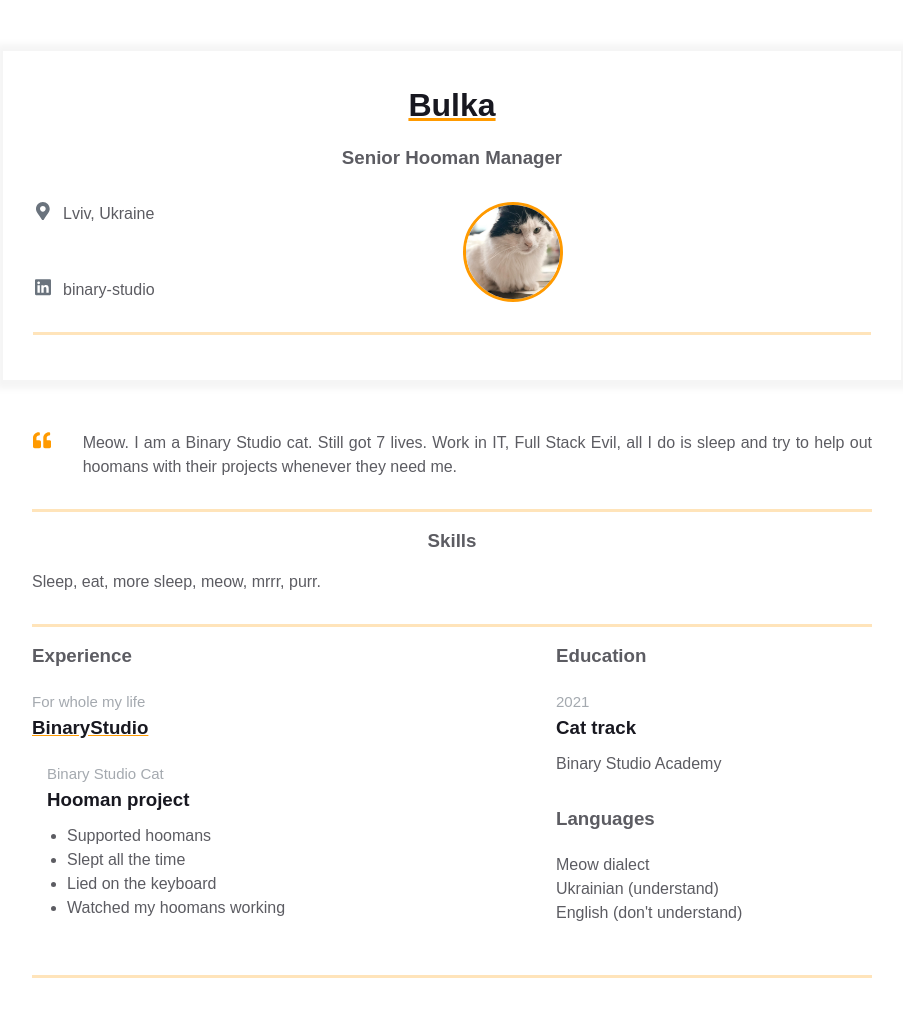
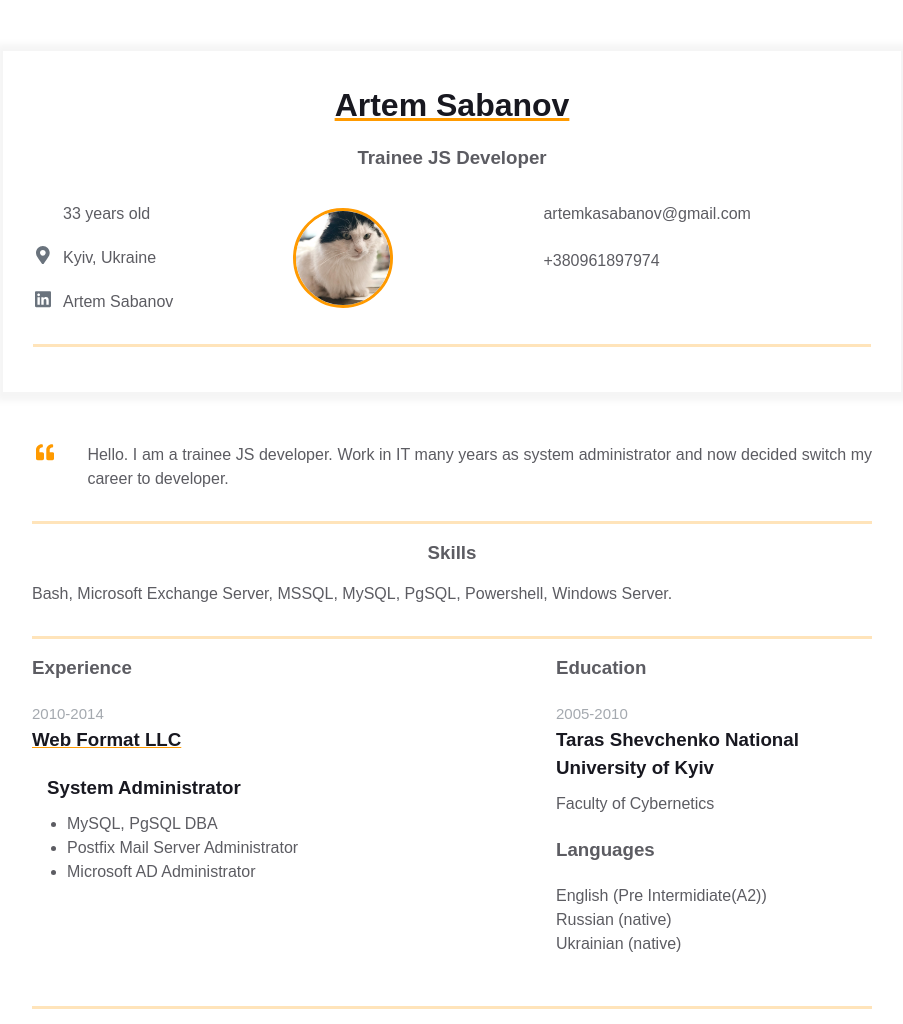
Before and after one commit to breakingthel4w/homepage, a plain HTML site: page index.html in a window 1280 px wide. Shown: the whole page, without its empty margins (188-1091 px from the left). Before the commit the page ends 993 px from the top, so only its background shows below. Drawn offline with Linux system fonts and the light colour scheme.

Commit message:
Add personal info

```diff
--- a/index.html
+++ b/index.html
@@ -11,11 +11,23 @@
 		<div class="resume">
 		  <div class="container">
 			<div class="resume__block">
-			  <h1 class="contact-info__header">Bulka</h1>
-			  <h3 class="contact-info__sub-header">Senior Hooman Manager</h3>
+			  <h1 class="contact-info__header">Artem Sabanov</h1>
+			  <h3 class="contact-info__sub-header">Trainee JS Developer</h3>
 
 			  <div class="contact_info_container fh">
 				<div class="contact-info__block">
+					<a href="" rel="author" class="contact-info__item">
+						<div class="contact-info__item-icon-wrapper">
+						  <svg class="contact-info__item-icon" xmlns="http://www.w3.org/2000/svg" viewBox="0 0 384 512">
+							<!---
+							<path
+							  d="M172.268 501.67C26.97 291.031 0 269.413 0 192 0 85.961 85.961 0 192 0s192 85.961 192 192c0 77.413-26.97 99.031-172.268 309.67-9.535 13.774-29.93 13.773-39.464 0zM192 272c44.183 0 80-35.817 80-80s-35.817-80-80-80-80 35.817-80 80 35.817 80 80 80z">
+							</path>
+							--->
+						  </svg>
+						</div>
+						<span>33 years old</span>
+					</a>
 					<a href="" rel="author" class="contact-info__item">
 						<div class="contact-info__item-icon-wrapper">
 						  <svg class="contact-info__item-icon" xmlns="http://www.w3.org/2000/svg" viewBox="0 0 384 512">
@@ -24,9 +36,9 @@
 							</path>
 						  </svg>
 						</div>
-						<span>Lviv, Ukraine</span>
+						<span>Kyiv, Ukraine</span>
 					</a>
-					<a href="https://ua.linkedin.com/company/binary-studio_241166" rel="author" class="contact-info__item">
+					<a href="https://www.linkedin.com/in/%D0%B0%D1%80%D1%82%D1%91%D0%BC-%D1%81%D0%B0%D0%B1%D0%B0%D0%BD%D0%BE%D0%B2-33294439/" rel="author" class="contact-info__item">
 						<div class="contact-info__item-icon-wrapper">
 						  <svg class="contact-info__item-icon" xmlns="http://www.w3.org/2000/svg" viewBox="0 0 448 512">
 							<path
@@ -34,12 +46,53 @@
 							</path>
 						  </svg>
 						</div>
-						<span>binary-studio</span>
-					  </a>
+						<span>Artem Sabanov</span>
+					</a>
 				</div>
 
-								<div class="contact-info__block contact-info__block--center">
+				<div class="contact-info__block contact-info__block--center">
 				  <img class="contact-info__avatar" src="assets/bulka.jpg" alt="Avatar">
+				</div>
+
+				<div class="contact-info__block">
+					<a href="" rel="author" class="contact-info__item">
+						<div class="contact-info__item-icon-wrapper">
+						  <svg class="contact-info__item-icon" xmlns="http://www.w3.org/2000/svg" viewBox="0 0 384 512">
+							<!---
+							<path
+							  d="M172.268 501.67C26.97 291.031 0 269.413 0 192 0 85.961 85.961 0 192 0s192 85.961 192 192c0 77.413-26.97 99.031-172.268 309.67-9.535 13.774-29.93 13.773-39.464 0zM192 272c44.183 0 80-35.817 80-80s-35.817-80-80-80-80 35.817-80 80 35.817 80 80 80z">
+							</path>
+							--->
+						  </svg>
+						</div>
+						<span>artemkasabanov@gmail.com</span>
+					</a>
+					<a href="" rel="author" class="contact-info__item">
+						<div class="contact-info__item-icon-wrapper">
+						  <svg class="contact-info__item-icon" xmlns="http://www.w3.org/2000/svg" viewBox="0 0 384 512">
+							<!---
+							<path
+							  d="M172.268 501.67C26.97 291.031 0 269.413 0 192 0 85.961 85.961 0 192 0s192 85.961 192 192c0 77.413-26.97 99.031-172.268 309.67-9.535 13.774-29.93 13.773-39.464 0zM192 272c44.183 0 80-35.817 80-80s-35.817-80-80-80-80 35.817-80 80 35.817 80 80 80z">
+							</path>
+							--->
+						  </svg>
+						</div>
+						<span>+380961897974</span>
+					</a>
+					<a href="https://www.linkedin.com/in/%D0%B0%D1%80%D1%82%D1%91%D0%BC-%D1%81%D0%B0%D0%B1%D0%B0%D0%BD%D0%BE%D0%B2-33294439/" rel="author" class="contact-info__item">
+						<div class="contact-info__item-icon-wrapper">
+						  <svg class="contact-info__item-icon" xmlns="http://www.w3.org/2000/svg" viewBox="0 0 448 512">
+							<!---
+							<path
+							  d="M172.268 501.67C26.97 291.031 0 269.413 0 192 0 85.961 85.961 0 192 0s192 85.961 192 192c0 77.413-26.97 99.031-172.268 309.67-9.535 13.774-29.93 13.773-39.464 0zM192 272c44.183 0 80-35.817 80-80s-35.817-80-80-80-80 35.817-80 80 35.817 80 80 80z">
+							</path>
+							--->
+						  </svg>
+						</div>
+						<!---
+						<span>Artem Sabanov</span>
+						--->
+					</a>
 				</div>
 
 				<div class="contact-info__block"></div>
@@ -58,10 +111,8 @@
 				</path>
 			  </svg>
 			</div>
-			<p class="intro_text">Meow.
-			  I am a Binary Studio cat. Still got 7 lives. Work in IT, Full Stack Evil,
-			  all I do is sleep and try to help out hoomans with their projects whenever
-			  they need me.
+			<p class="intro_text">Hello.
+				I am a trainee JS developer. Work in IT many years as system administrator and now decided switch my career to developer.
 			</p>
 		  </div>
 		</div>
@@ -71,7 +122,7 @@
 		<div class="resume__block">
 		  <div class="skills">
 			<h3 class="skills__header">Skills</h3>
-			<p class="skills__text">Sleep, eat, more sleep, meow, mrrr, purr. </p>
+			<p class="skills__text">Bash, Microsoft Exchange Server, MSSQL, MySQL, PgSQL, Powershell, Windows Server. </p>
 		  </div>
 		</div>
 	</div>
@@ -85,18 +136,17 @@
 						<h3 class="experiences__header">Experience</h3>
 						<div class="experiences__company">
 						  <div class="experiences__company-header">
-							<span class="experiences__company-header-durability">For whole my life</span>
-							<h3 class="experiences__company-header-name">BinaryStudio</h3>
+							<span class="experiences__company-header-durability">2010-2014</span>
+							<h3 class="experiences__company-header-name">Web Format LLC</h3>
 						  </div>
 
 						  <div class="experiences__company-project">
-							<span class="experiences__company-project-role">Binary Studio Cat</span>
-							<h3 class="experiences__company-project-name">Hooman project</h3>
+							<!---<span class="experiences__company-project-role">Binary Studio Cat</span>--->
+							<h3 class="experiences__company-project-name">System Administrator</h3>
 							<ul class="experiences__company-project-responsibilities">
-							  <li>Supported hoomans</li>
-							  <li>Slept all the time</li>
-							  <li>Lied on the keyboard</li>
-							  <li>Watched my hoomans working</li>
+							  <li>MySQL, PgSQL DBA</li>
+							  <li>Postfix Mail Server Administrator</li>
+							  <li>Microsoft AD Administrator</li>
 							</ul>
 						  </div>
 						</div>
@@ -108,22 +158,22 @@
 						<div class="additional-info__education">
 						  <h3 class="additional-info__education-header">Education</h3>
 						  <div class="additional-info__education-university">
-							<span class="additional-info__education-university-durability">2021</span>
-							<h3 class="additional-info__education-university-speciality">Cat track</h3>
-							<p class="additional-info__education-university-name">Binary Studio Academy</p>
+							<span class="additional-info__education-university-durability">2005-2010</span>
+							<h3 class="additional-info__education-university-speciality">Taras Shevchenko National University of Kyiv</h3>
+							<p class="additional-info__education-university-name">Faculty of Cybernetics</p>
 						  </div>
 						</div>
 
 						<div class="additional-info__languages">
 						  <h3 class="additional-info__languages-header">Languages</h3>
 						  <p class="additional-info__languages-item">
-							Meow dialect
+							English (Pre Intermidiate(A2))
 						  </p>
 						  <p class="additional-info__languages-item">
-							Ukrainian (understand)
+							Russian (native)
 						  </p>
 						  <p class="additional-info__languages-item">
-							English (don't understand)
+							Ukrainian (native)
 						  </p>
 						</div>
 					  </div>
```
